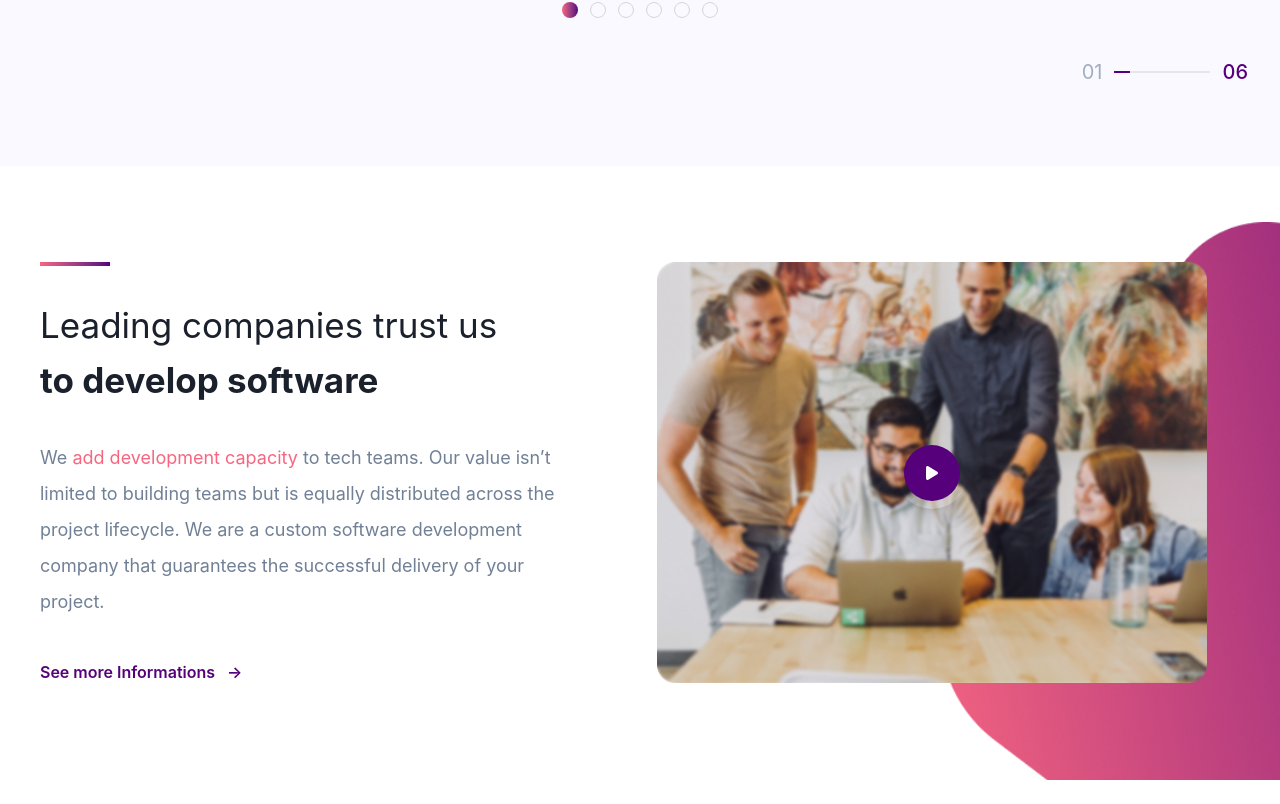
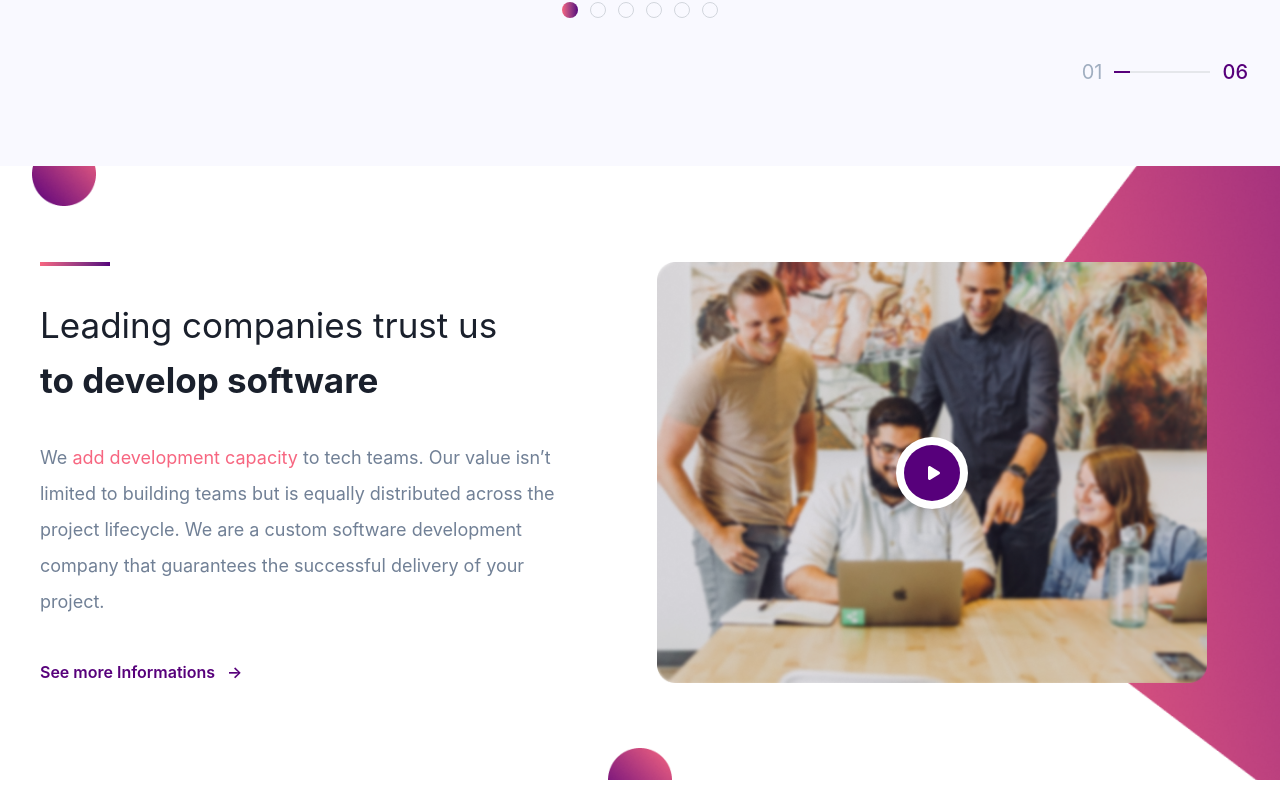
Before and after one commit to Faizan-khan28/jk-developers, a React (Vite) app: page / in a window 1280 px wide. Shown: the part 1416-2220 px from the top of the page. Built offline with nearby package versions, Linux system fonts and the light colour scheme; a web font is replaced by a local one.

Commit message:
changes in about section

```diff
--- a/index.html
+++ b/index.html
@@ -2,7 +2,7 @@
 <html lang="en">
   <head>
     <meta charset="UTF-8" />
-    <link rel="icon" type="image/svg+xml" href="/favicon.svg" />
+    <link rel="icon" type="image/svg+xml" href="/Vector.png" />
     <meta name="viewport" content="width=device-width, initial-scale=1.0" />
     <link rel="preconnect" href="https://fonts.googleapis.com">
     <link rel="preconnect" href="https://fonts.gstatic.com" crossorigin>
--- a/src/components/About.jsx
+++ b/src/components/About.jsx
@@ -1,59 +1,96 @@
 import { FaPlay } from "react-icons/fa6";
+
 function About() {
   return (
     <section className="relative py-24 overflow-hidden">
+
+      {/* Top Left Circle */}
+      <img
+        src="/Ellipse181.png"
+        alt=""
+        className="absolute -top-6 left-8 w-16 h-16"
+      />
+
+      {/* Bottom Center Circle */}
+      <img
+        src="/Ellipse182.png"
+        alt=""
+        className="absolute -bottom-8 left-1/2 -translate-x-1/2 w-16 h-16 z-20"
+      />
+
       <div className="max-w-7xl mx-auto px-6 lg:px-10">
         <div className="flex flex-col lg:flex-row items-center justify-between gap-16">
 
-          <div className="flex-1 max-w-130">
-            <div className="w-17.5 h-1 bg-linear-to-r from-[#F76680] to-[#57007B] mb-8"></div>
+          {/* Left Content */}
+          <div className="flex-1 max-w-[520px]">
 
-            <h2 className="text-[32px] md:text-[35px] leading-13.75 text-[#1A202C]">
+            <div className="w-[70px] h-1 bg-gradient-to-r from-[#F76680] to-[#57007B] mb-8"></div>
+
+            <h2 className="text-[32px] md:text-[35px] leading-[55px] text-[#1A202C]">
               Leading companies trust us
               <br />
-              <span className="font-bold">to develop software</span>
+              <span className="font-bold">
+                to develop software
+              </span>
             </h2>
 
-            <p className="mt-8 text-[#718096] leading-9 text-[18px]">
+            <p className="mt-8 text-[#718096] text-[18px] leading-9">
               We{" "}
-              <span className="text-[#F76680]">add development capacity</span>{" "}
+              <span className="text-[#F76680]">
+                add development capacity
+              </span>{" "}
               to tech teams. Our value isn’t limited to building teams but is
               equally distributed across the project lifecycle. We are a custom
               software development company that guarantees the successful
               delivery of your project.
             </p>
 
-            <button className="mt-10 flex items-center gap-3 text-[#57007B] font-semibold">
+            <button className="mt-10 flex items-center gap-3 text-[#57007B] font-semibold cursor-pointer">
               See more Informations
               <span>→</span>
             </button>
+
           </div>
 
-
+          {/* Right Side */}
           <div className="relative flex-1 flex justify-center">
 
+            {/* Pink Shape */}
             <img
               src="/Rectangle 7.png"
               alt=""
-              className="absolute -right-30 -top-10 w-[320px] md:w-105 z-0"
+              className="
+                absolute
+                right-[-120px]
+                top-1/2
+                -translate-y-1/2
+                w-[320px]
+                md:w-[420px]
+                z-0
+              "
             />
 
-
+            {/* Team Image */}
             <div className="relative z-10">
               <img
                 src="/about.png"
                 alt="Team"
-                className="rounded-xl w-full max-w-137.5"
+                className="rounded-[12px] w-full max-w-[550px]"
               />
 
-
-              <button className="absolute inset-0 m-auto w-18 h-18 rounded-full shadow-lg flex items-center justify-center">
-                <div className="w-14 h-14 rounded-full bg-[#57007B] flex items-center justify-center text-white">
-                  <FaPlay />
+              {/* Play Button */}
+              <button
+                type="button"
+                className="absolute inset-0 m-auto w-[72px] h-[72px] rounded-full bg-white shadow-lg flex items-center justify-center"
+              >
+                <div className="w-[56px] h-[56px] rounded-full bg-[#57007B] flex items-center justify-center text-white">
+                  <FaPlay className="ml-1" />
                 </div>
               </button>
             </div>
+
           </div>
+
         </div>
       </div>
     </section>
```
Also changed, not shown: public/Ellipse181.png (added), public/Ellipse182.png (added).
